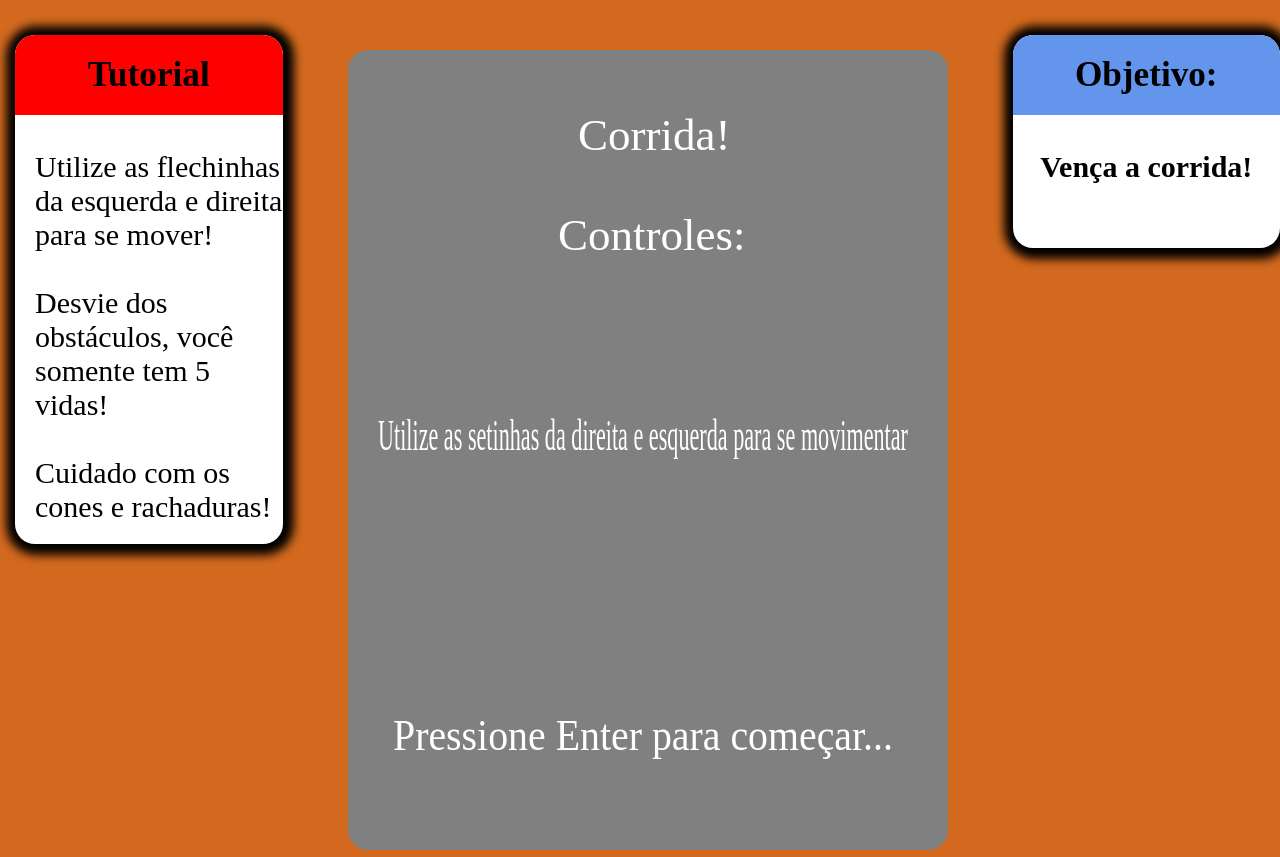
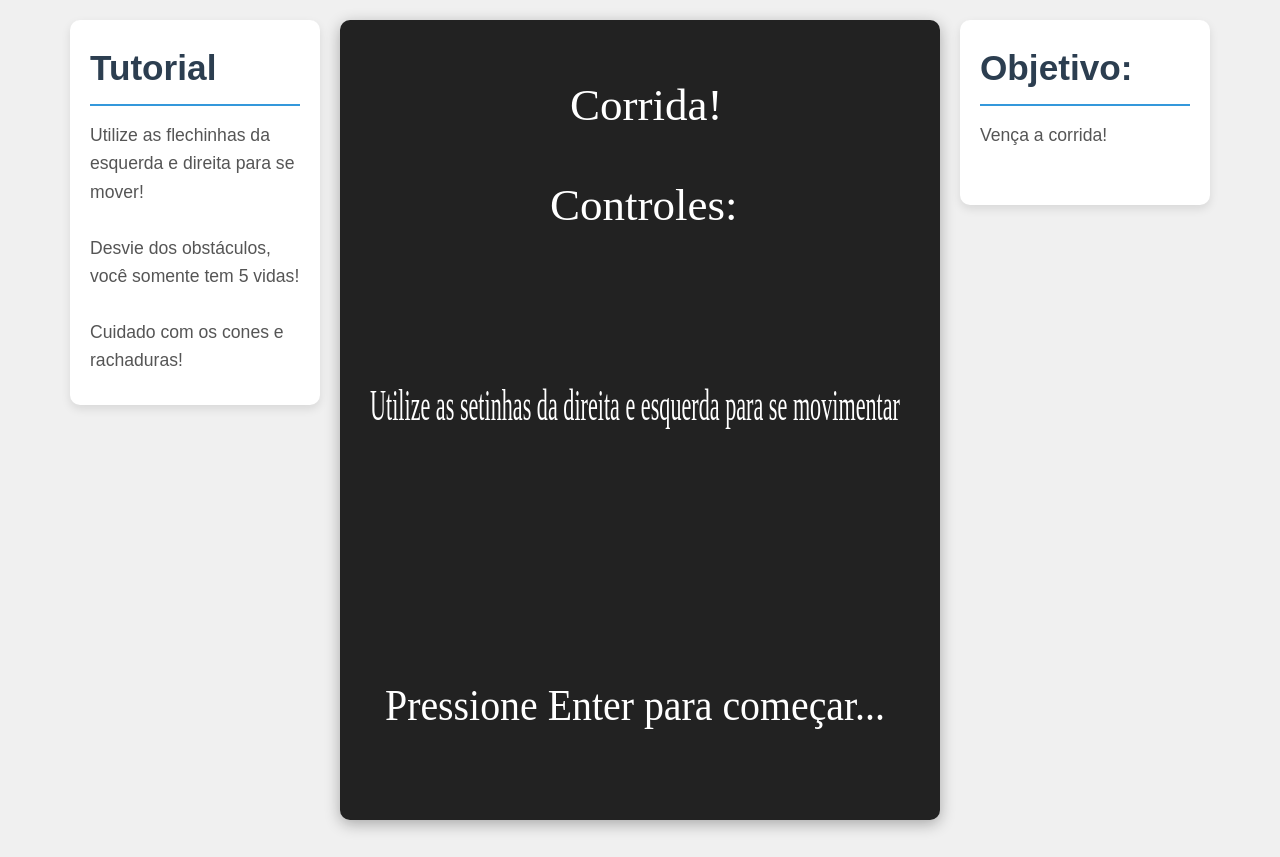
Before and after one commit to GTS3636/jogo-dnv, a plain HTML site: page index.html in a window 1280 px wide. Drawn offline with Linux system fonts and the light colour scheme.

Commit message:
Atualizando css

```diff
--- a/index.html
+++ b/index.html
@@ -14,7 +14,7 @@
             <div class="container">
                 <div class="cont-item">
                     <div id="info">
-                        <head><h3>Tutorial</h3></head>
+                        <h3>Tutorial</h3>
                         <article>
                             <p>Utilize as flechinhas da esquerda e direita para se mover! <br><br> Desvie dos obstáculos, você somente tem 5 vidas! <br><br> Cuidado com os cones e rachaduras!</p>
                         </article>
@@ -25,7 +25,7 @@
                 </div>
                 <div class="cont-item">
                     <div id="objet">
-                        <head><h3>Objetivo:</h3></head>
+                        <h3>Objetivo:</h3>
                         <article>
                             <p>Vença a corrida!</p>
                             <br>
@@ -35,55 +35,5 @@
             </div>
         </form>
     </main>
-    <style>
-        body{
-            margin: 0;
-            background-color: chocolate;
-        }
-        canvas{
-            margin: auto;
-            background-color: gray;
-            border-radius: 20px;
-            margin-top: 50px;
-        }
-        .container{
-            display: grid;
-            grid-template-columns: 1fr 1fr 1fr;
-            gap: 50px;
-        }
-        .cont-item{
-            font-size: 30px;
-            margin-left: 15px;
-        }
-        #objet, #info{
-            border-radius: 20px;
-            background-color: white;
-            max-width: 400px;
-            box-shadow: 1px 1px 10px 10px black;
-        }
-        #objet p{
-            text-align: center;
-            font-weight: bolder;
-        }
-        #objet h3, #info h3{
-            text-align: center;
-            border-radius: 20px 20px 0px 0px;
-            padding: 20px;
-            font-size: 2.2rem;
-        }
-        #objet h3{
-            background-color: cornflowerblue;
-        }
-        #info h3{
-            background-color: red;
-        }
-        #info{
-            margin-left: auto;
-        }
-        #info p{
-            padding-left: 20px;
-            padding-bottom: 20px;
-        }
-    </style>
 </body>
 </html>
--- a/index.js
+++ b/index.js
@@ -1,9 +1,12 @@
 let canvas = document.getElementById('des')
 let des = canvas.getContext('2d')
 const f1 = new Carro(100,660,60,100,'./img/carro2.png')
-const linCheg = new Est(0,-10000,700,200,'./img/linha-chegada.png')
+const chegada = new Est(0,-15000,600,120,'./img/chegada.png')
+const chegada2 = new Est(0,-22000,600,120,'./img/chegada.png')
+const chegada3 = new Est(0,-26000,600,120,'./img/chegada.png')
 const c1 = new Carro2(250,660,60,100,'./img/carro3.png')
 const c2 = new Carro2(400,660,60,100,'./img/carro1.png')
+const c3 = new Carro2(360,-1000,60,100,'./img/carroPasseio.png')
 const bg = new Est(296,32,8,40,'yellow')
 const bg2 = new Est(296,132,8,40,'yellow')
 const bg3 = new Est(296,232,8,40,'yellow')
@@ -13,7 +16,8 @@ const bg6 = new Est(296,532,8,40,'yellow')
 const bg7 = new Est(296,632,8,40,'yellow')
 const bg8 = new Est(296,732,8,40,'yellow')
 const bg9 = new Est(296,832,8,40,'yellow')
-const rachadura = new Est(300, 500, 100, 100,'./img/rachadura.png')
+const rachadura = new Est(300, 500, 150, 150,'./img/rachadura.png')
+const rachadura2 = new Est(400, 700, 150, 150,'./img/rachadura.png')
 const barr = new Barr(0,0,10,800,'yellow')
 const barr2 = new Barr(590,0,10,800,'yellow')
 const heart = new Carro2(200,200,25,25,'./img/heart.png')
@@ -27,18 +31,17 @@ som1.loop = true
 som1.volume = 0.2
 som2.loop = true
 som2.volume = 0.2
-batida.volume = 0.2
+batida.volume = 0.1
 let jogo = 0
+let fase = 1
 let time = 0
+let temporizadorCarro = 0
 document.addEventListener('keydown', (e)=>{
     if(e.key === 'ArrowLeft'){
         f1.dir -= 7
 
     }else if(e.key === 'ArrowRight'){
         f1.dir += 7
-    }
-    if(e.key == "a"){
-        jogo = 2
     }
 })
 document.addEventListener('keyup', (e)=>{
@@ -56,7 +59,7 @@ document.addEventListener('keypress', (e)=>{
     }
 })
 function colisao(){
-    if((f1.colid(c1))||(f1.colid(c2))||(f1.colid(cone))||(f1.colid(cone2))){
+    if((f1.colid(c1))||(f1.colid(c2))||(f1.colid(cone))||(f1.colid(cone2))||(f1.colid(c3))){
         f1.vida -= 1
         batida.play()
     }else if((f1.colid(heart))&&(f1.vida<5)){
@@ -66,7 +69,7 @@ function colisao(){
         }
     }else if(f1.colid(coin)){
         f1.score += 1
-    }else if((f1.colid(rachadura))){
+    }else if((f1.colid(rachadura))||(f1.colid(rachadura2))){
         f1.vida -= 0.5
         batida.play()
     }
@@ -78,6 +81,20 @@ function atualizar(){
     }else{
         c1.move1()
         c2.move2()
+    }
+    if(time>1505){
+        time = 1505
+    }
+    if(fase == 2){
+        temporizadorCarroCarro += 5
+        if(temporizadorCarro >= 1000){
+            if(c3.y <= 910){
+                c3.move()
+            } else{
+                temporizadorCarroCarro = 0
+            }
+            desenhar(c3.draw())
+        }
     }
     time += 5
     console.log("Distância carro 1: ", c1.y)
@@ -96,7 +113,10 @@ function atualizar(){
     cone.moveRach()
     cone2.moveRach()
     rachadura.moveRach()
-    linCheg.moveRach()
+    rachadura2.moveRach()
+    chegada.moveRach()
+    chegada2.moveRach()
+    chegada3.moveRach()
     if(f1.vida < 5){
         heart.move()
     }
@@ -126,7 +146,10 @@ function desenhar(){
     cone.draw()
     cone2.draw()
     rachadura.draw()
-    linCheg.draw()
+    rachadura2.draw()
+    chegada.draw()
+    chegada2.draw()
+    chegada3.draw()
     if(f1.vida<5){
         heart.draw()
     }
@@ -169,6 +192,7 @@ function desenharCont(){
     barr.des_barr()
     barr2.des_barr()
     rachadura.draw()
+    rachadura2.draw()
     c1.draw()
     c2.draw()
     f1.draw()
@@ -189,7 +213,6 @@ function desenharFim(){
     des.fillText('Você ganhou!',160,300)
 }
 function main(){
-    console.log("Distância chegada: ",linCheg.y)
     if(jogo == 0){
         des.clearRect(0,0,600,800)
         desenharInicio()
@@ -219,7 +242,15 @@ function main(){
     if(c2.y>=1500){
         c2.y = 1500
     }
-    if(linCheg.y >= 909){
+    if(chegada.y>=1500){
+        chegada.y = 1500
+        fase = 2
+    }
+    if(chegada2.y>=1500){
+        chegada2.y = 1500
+        fase = 3
+    }
+    if(chegada3.y>=800){
         jogo = 4
     }
 }
--- a/style.css
+++ b/style.css
@@ -0,0 +1,75 @@
+* {
+    margin: 0;
+    padding: 0;
+    box-sizing: border-box;
+    font-family: 'Arial', sans-serif;
+}
+
+body {
+    background-color: #f0f0f0;
+    color: #333;
+    line-height: 1.6;
+}
+
+main {
+    display: flex;
+    justify-content: center;
+    align-items: center;
+    min-height: 100vh;
+    padding: 20px;
+}
+
+form {
+    width: 100%;
+    max-width: 1200px;
+}
+
+.container {
+    display: flex;
+    justify-content: center;
+    align-items: flex-start;
+    gap: 20px;
+    width: 100%;
+    padding: 0 20px;
+    justify-content: center;
+}
+
+.cont-item {
+    flex: 0 1 auto;
+    min-width: 250px;
+    width: auto;
+    max-width: 100%;
+}
+
+#des {
+    background-color: #222;
+    border-radius: 10px;
+    box-shadow: 0 4px 15px rgba(0, 0, 0, 0.3);
+    width: 100%;
+    max-width: 600px;
+    height: auto;
+    aspect-ratio: 600/800;
+}
+
+#info, #objet {
+    background-color: #fff;
+    padding: 20px;
+    border-radius: 10px;
+    box-shadow: 0 4px 10px rgba(0, 0, 0, 0.1);
+    width: 250px;
+    height: auto;
+}
+
+#info h3, #objet h3 {
+    color: #2c3e50;
+    margin-bottom: 15px;
+    font-size: 2.2rem;
+    border-bottom: 2px solid #3498db;
+    padding-bottom: 8px;
+}
+
+article p {
+    color: #555;
+    margin-bottom: 10px;
+    font-size: 1.1rem;
+}
```
